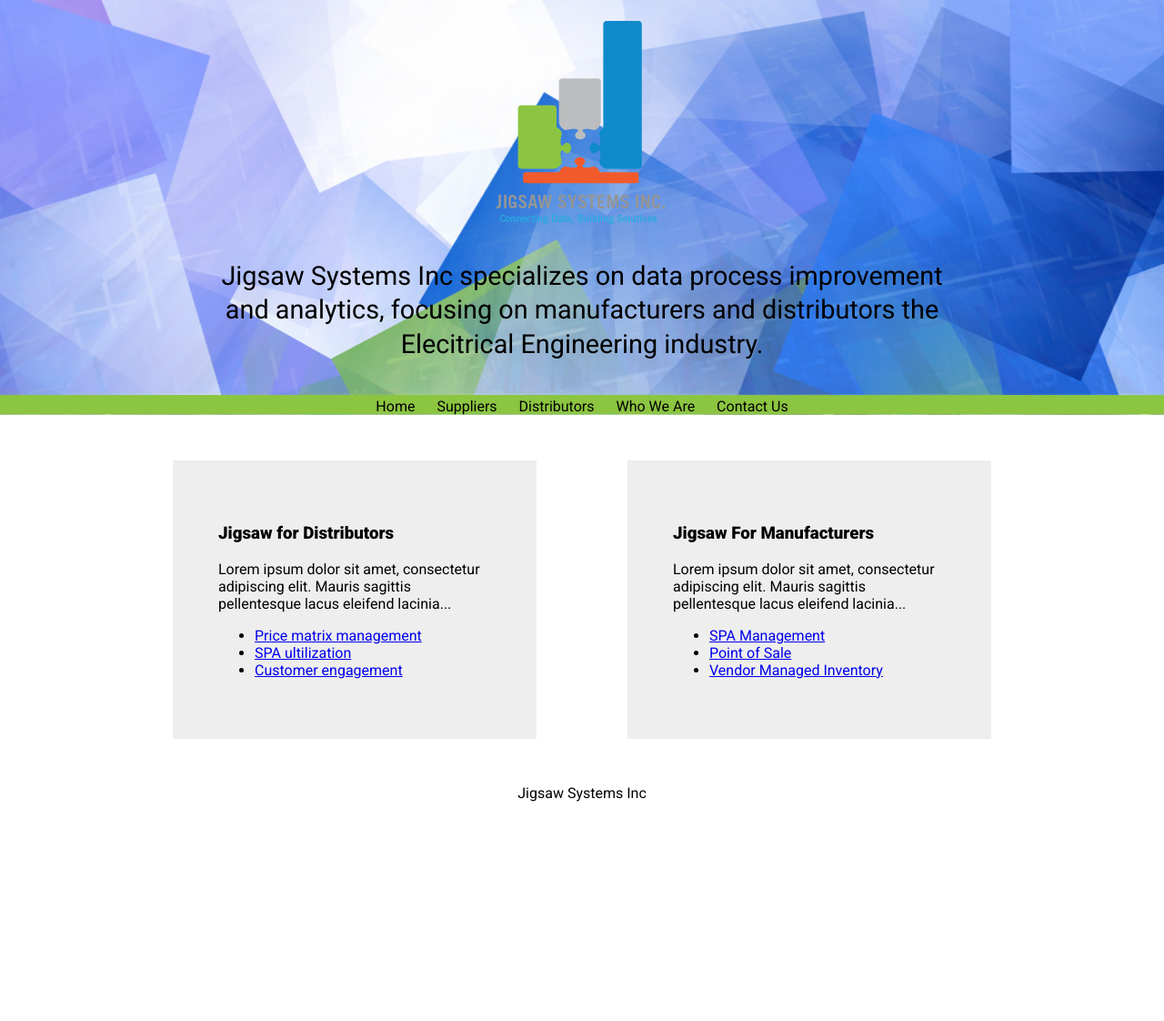
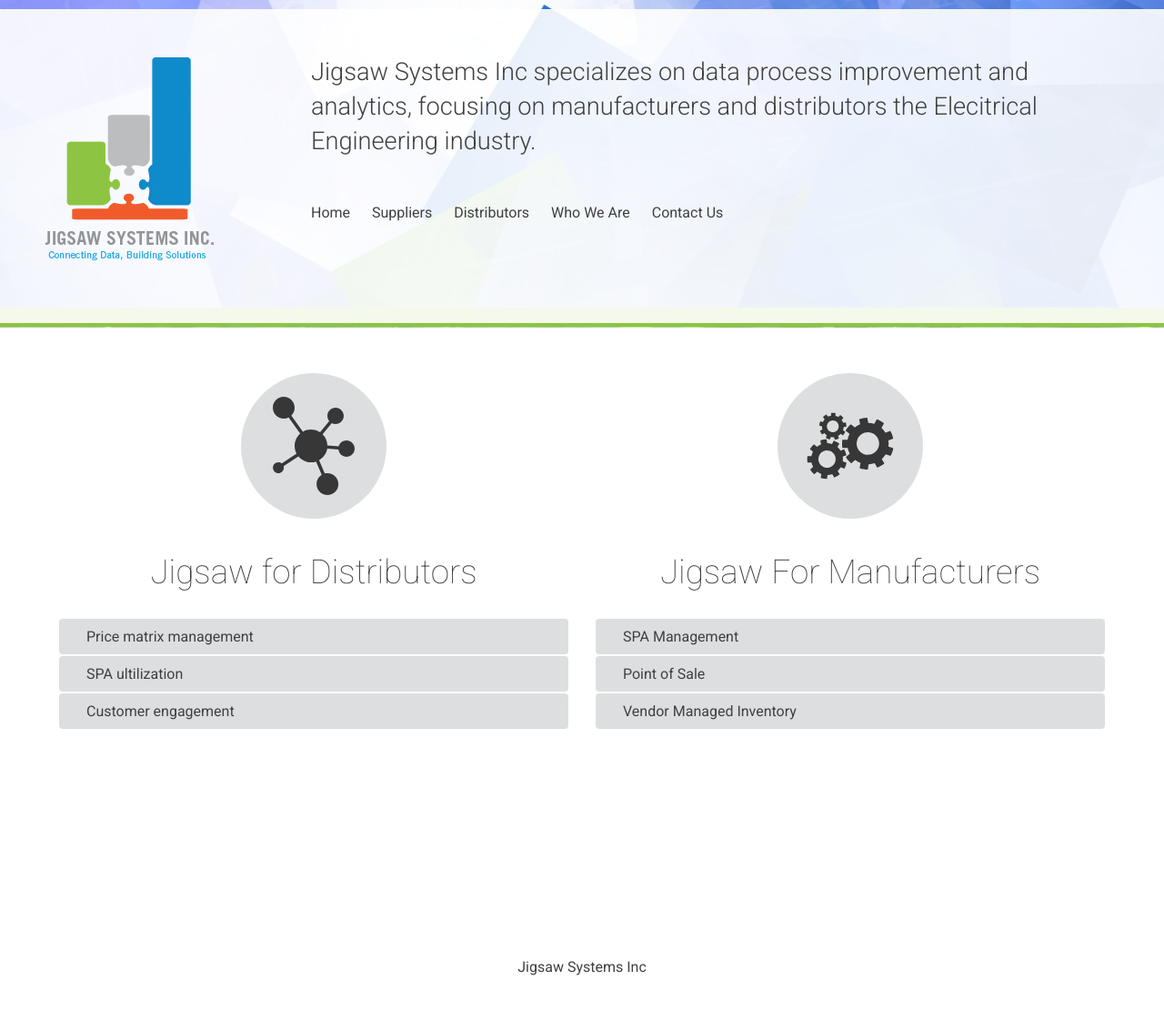
Before and after one commit to Codefully/jigsaw-redo, a Jekyll site: the page built from index.md, in a window 1280 px wide. Shown: the whole page at 91% size. Built offline with Jekyll 4.4.1, drawn with Linux system fonts in a browser that asks for light colours; before the commit the page ends 900 px from its top, so only the background shows below that.

Commit message:
update UI

```diff
--- a/_includes/card1.html
+++ b/_includes/card1.html
@@ -1,12 +1,12 @@
 
 
-<div>
-  <h3>Jigsaw for Distributors</h3>
-  <p>
-    Lorem ipsum dolor sit amet, consectetur adipiscing elit.
-    Mauris sagittis pellentesque lacus eleifend lacinia...
-  </p>
-  <ul>
+<div class="card">
+  <div class="card-block">
+    <div class="icon">
+      <img src="{{ "/assets/625372.svg" | prepend:site.baseurl }}" alt="Jigsaw for Distributors">
+    </div>
+    <h3 class="card-title">Jigsaw for Distributors</h3>
+    <ul class="list-links">
       <li>
         <a href='{{ "/distributor-price-margin/" | prepend:site.baseurl }}'>Price matrix management</a>
       </li>
@@ -18,3 +18,4 @@
       </li>
     </ul>
   </div>
+</div>
--- a/_includes/card2.html
+++ b/_includes/card2.html
@@ -1,12 +1,12 @@
 
 
-<div>
-  <h3>Jigsaw For Manufacturers</h3>
-  <p>
-    Lorem ipsum dolor sit amet, consectetur adipiscing elit.
-    Mauris sagittis pellentesque lacus eleifend lacinia...
-  </p>
-  <ul>
+<div class="card">
+  <div class="card-block">
+    <div class="icon">
+      <img src="{{ "/assets/633334.svg" | prepend:site.baseurl }}" alt="Jigsaw For Manufacturers" />
+    </div>
+    <h3 class="card-title">Jigsaw For Manufacturers</h3>
+    <ul class="list-links">
       <li>
         <a href='{{ "/manufacturer-spa/" | prepend: site.baseurl }}'>
           SPA Management
@@ -24,3 +24,4 @@
       </li>
     </ul>
   </div>
+</div>
--- a/_includes/header.html
+++ b/_includes/header.html
@@ -1,9 +1,11 @@
 
 
 <header>
+  <div>
     <a class="logo" href='{{ "/" | prepend: site.baseurl }}'>
       <img src='{{ "/assets/jigsaw-logo.png" | prepend:site.baseurl }}' alt="Jigsaw Systems Inc">
     </a>
+    <div class="intro">
       <h2>
         Jigsaw Systems Inc specializes on data process improvement and analytics,
         focusing on manufacturers and distributors the Elecitrical Engineering industry.
@@ -25,4 +27,6 @@
         <a href='{{ "/about" | prepend: site.baseurl }}'>Who We Are</a>
         <a href='{{ "/contact-us" | prepend: site.baseurl }}'>Contact Us</a>
       </nav>
+    </div>
+  </div>
 </header>
--- a/assets/base.scss
+++ b/assets/base.scss
@@ -1,37 +1,72 @@
 ---
 ---
 
-@import url('//fonts.googleapis.com/css?family=Roboto:100,400,900');
+@import url('//fonts.googleapis.com/css?family=Roboto:100,300,400,900');
+
+// colors
+$green: #8DC542;
+$gray: #BBBDC0;
+$lightgray: rgba($gray, .5);
+$blue: #0F8ACB;
+$orange: #F15B2B;
+$text: #404040;
+
 
 body {
   font-family: 'Roboto', sans-serif;
-  background: #FFF;
+  background: #EEE;
   margin: 0;
   box-sizing: border-box;
+  color: $text;
+}
+
+a {
+  color: $blue;
+  text-decoration: none;
+  &:hover {
+    text-decoration: underline;
+  }
 }
 
 header {
-  // padding: 50px;
+  padding: 10px 0 5px;
   background: url("{{ '/assets/header-1.jpg' | prepend:site.baseurl }}") 50% 100% no-repeat;
-  // background-size: cover;
-  text-align: center;
+  > div {
+    max-width: 1200px;
+    margin: 0 auto;
+    background: rgba(#FFF, .9);
+    padding: 50px;
+  }
   .logo {
+    position: relative;
     display: inline-block;
-    margin: 20px;
+    margin-right: 100px;
+    vertical-align: top;
+    img {
+      position: relative;
+      z-index: 2;
+    }
   }
-  h2 {
-    font-weight: 400;
-    font-size: 1.8em;
-    max-width: 800px;
-    margin: 0 auto;
-    line-height: 1.3;
+  .intro{
+    position: relative;
+    display: inline-block;
+    h2 {
+      position: relative;
+      font-weight: 300;
+      font-size: 1.7em;
+      max-width: 800px;
+      margin: 0 auto;
+      line-height: 1.4;
+    }
   }
   nav {
-    margin-top: 40px;
+    display: inline-block;
+    margin-top: 50px;
     a {
-      color: #000;
+      color: $text;
+      font-weight: 400;
       text-decoration: none;
-      margin: 0 10px;
+      margin: 0 20px 0 0;
       display: inline-block;
     }
     div {
@@ -41,18 +76,67 @@ header {
 }
 
 main {
-  max-width: 1000px;
+  background: #FFF;
+  max-width: 1200px;
+  padding: 50px 50px 200px;
   margin: 0 auto;
   overflow: hidden;
-  > div {
-    background: #EEE;
-    width: 300px;
+  .card {
+    width: 50%;
     float: left;
-    padding: 50px;
-    margin: 50px;
+    display: inline-block;
+    .icon {
+      width: 120px;
+      height: 120px;
+      padding: 20px;
+      display: block;
+      margin: 0 auto 30px;
+      // border: 3px solid $text;
+      border-radius: 50%;
+      background: $lightgray;
+      img {
+        opacity: .75;
+        max-width: 100%;
+      }
+    }
+  }
+  .card-block {
+    margin: 0 15px;
+  }
+  .card-title {
+    font-size: 2.3em;
+    font-weight: 100;
+    margin-bottom: 20px;
+    text-align: center;
+  }
+  .list-links {
+    margin: 30px 0 0;
+    padding: 0;
+    list-style: none;
+    li {
+      margin: 0;
+      a {
+        display: block;
+        padding: 10px 30px;
+        background: $lightgray;
+        color: $text;
+        margin-bottom: 2px;
+        border-radius: 4px;
+        transition: all .1s linear;
+        &:hover {
+          background: $blue;
+          color: #FFF;
+          text-decoration: none;
+        }
+      }
+    }
   }
 }
 
 footer {
+  max-width: 1200px;
+  margin: 0 auto;
+  padding: 50px;
+  background: #FFF;
   text-align: center;
 }
```
Also changed, not shown: assets/625372.svg (added), assets/633334.svg (added). Lines whose indentation alone changed are shown as unchanged.
